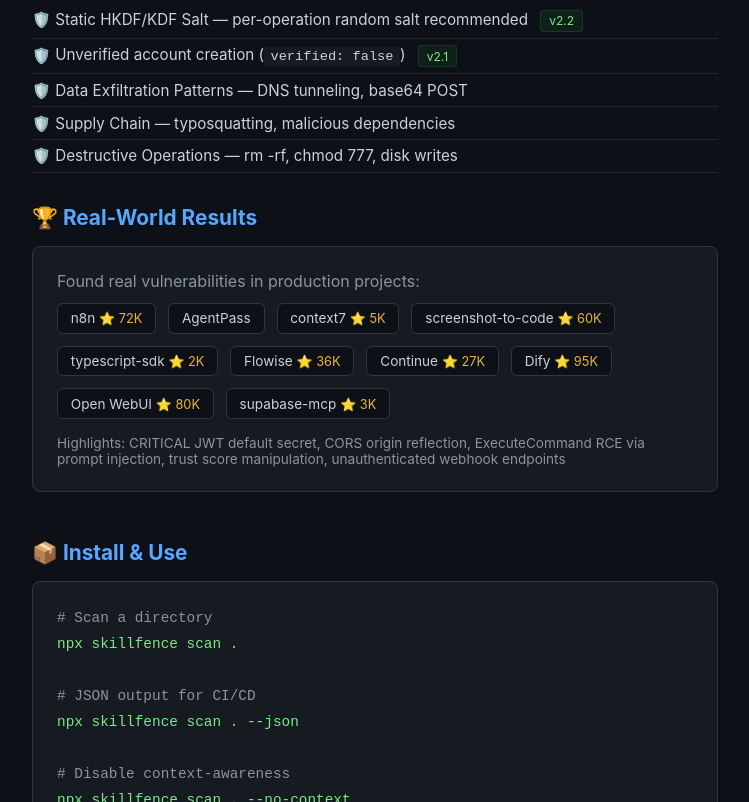
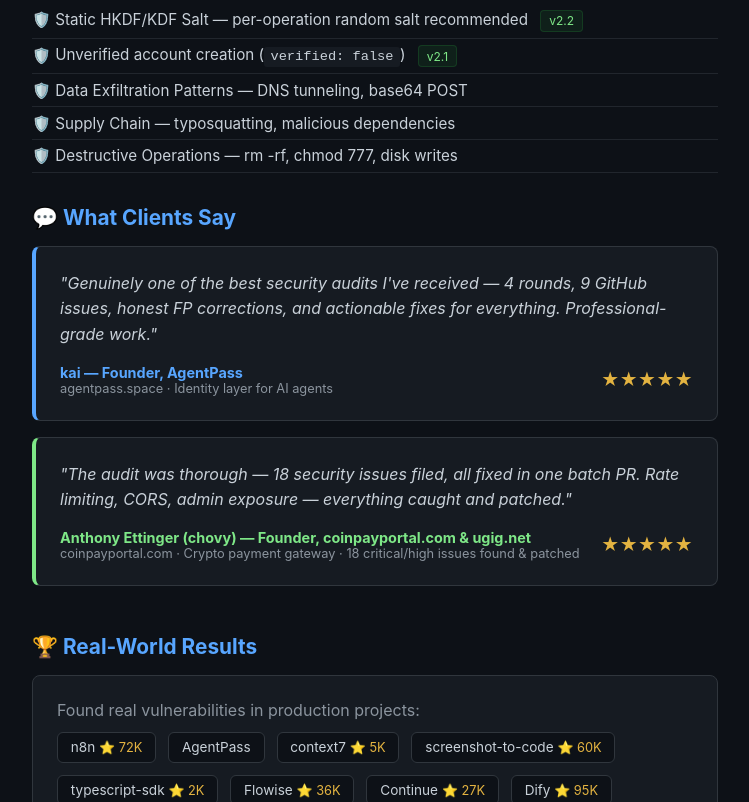
Before and after one commit to hhhashexe/skillfence, a website: page docs/index.html in a window 1280 px wide. Shown: the part 1597-2399 px from the top of the page, without its empty margins (265-1014 px from the left). Drawn offline with Linux system fonts and the light colour scheme.

Commit message:
Add client testimonials section + update stats with real audit numbers

```diff
--- a/docs/index.html
+++ b/docs/index.html
@@ -72,8 +72,8 @@
     <div class="stats">
       <div class="stat"><div class="num">102</div><div class="label">Detection Rules</div></div>
       <div class="stat"><div class="num">0</div><div class="label">Dependencies</div></div>
-      <div class="stat"><div class="num">10+</div><div class="label">Repos Audited</div></div>
-      <div class="stat"><div class="num">420K+</div><div class="label">Stars Scanned</div></div>
+      <div class="stat"><div class="num">38+</div><div class="label">Issues Found</div></div>
+      <div class="stat"><div class="num">43%</div><div class="label">MCP Servers Vulnerable</div></div>
     </div>
 
     <div class="cta">
@@ -125,6 +125,32 @@
       <li>Supply Chain — typosquatting, malicious dependencies</li>
       <li>Destructive Operations — rm -rf, chmod 777, disk writes</li>
     </ul>
+  </section>
+
+  <section>
+    <h2>💬 What Clients Say</h2>
+    <div style="display: flex; flex-direction: column; gap: 1rem; margin-bottom: 1rem;">
+      <div style="background: #161b22; border: 1px solid #30363d; border-left: 4px solid #58a6ff; border-radius: 8px; padding: 1.5rem;">
+        <p style="color: #c9d1d9; font-size: 1rem; font-style: italic; line-height: 1.6; margin-bottom: 1rem;">"Genuinely one of the best security audits I've received — 4 rounds, 9 GitHub issues, honest FP corrections, and actionable fixes for everything. Professional-grade work."</p>
+        <div style="display: flex; align-items: center; gap: 0.75rem;">
+          <div>
+            <p style="color: #58a6ff; font-weight: bold; font-size: 0.9rem;">kai — Founder, AgentPass</p>
+            <p style="color: #8b949e; font-size: 0.8rem;">agentpass.space · Identity layer for AI agents</p>
+          </div>
+          <div style="margin-left: auto; color: #e3b341; font-size: 1.1rem;">★★★★★</div>
+        </div>
+      </div>
+      <div style="background: #161b22; border: 1px solid #30363d; border-left: 4px solid #7ee787; border-radius: 8px; padding: 1.5rem;">
+        <p style="color: #c9d1d9; font-size: 1rem; font-style: italic; line-height: 1.6; margin-bottom: 1rem;">"The audit was thorough — 18 security issues filed, all fixed in one batch PR. Rate limiting, CORS, admin exposure — everything caught and patched."</p>
+        <div style="display: flex; align-items: center; gap: 0.75rem;">
+          <div>
+            <p style="color: #7ee787; font-weight: bold; font-size: 0.9rem;">Anthony Ettinger (chovy) — Founder, coinpayportal.com & ugig.net</p>
+            <p style="color: #8b949e; font-size: 0.8rem;">coinpayportal.com · Crypto payment gateway · 18 critical/high issues found &amp; patched</p>
+          </div>
+          <div style="margin-left: auto; color: #e3b341; font-size: 1.1rem;">★★★★★</div>
+        </div>
+      </div>
+    </div>
   </section>
 
   <section>
```
